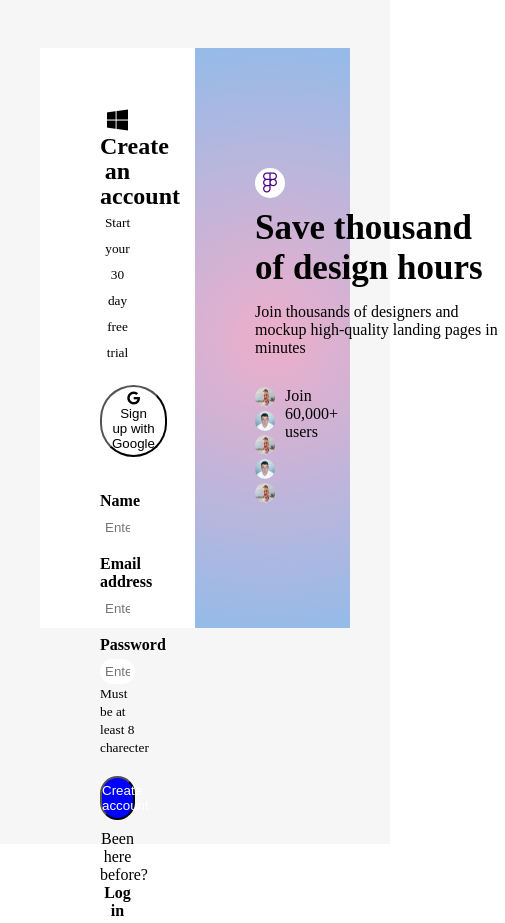
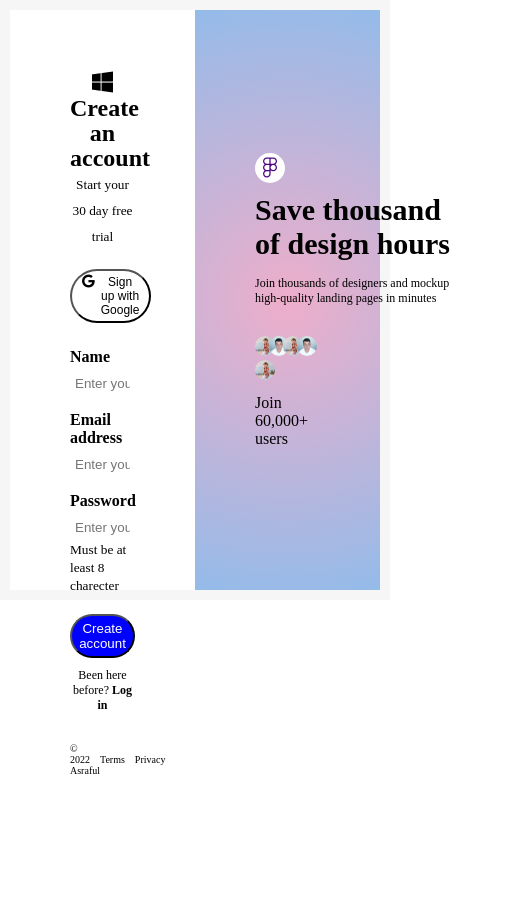
Before and after one commit to Mohammad-Asraful/DriblbleSimpleForm-HTML-CSS, a plain HTML site: page index.html in a window 390 px wide. Shown: the top 923 px of the page, 505 px wide, since content can reach past the window. After the commit the page ends 844 px from the top, so only its background shows below. Drawn offline with Linux system fonts and the light colour scheme.

Commit message:
add responsive design

```diff
--- a/index.html
+++ b/index.html
@@ -9,9 +9,10 @@
   </head>
 
   <body>
-    <section>
+    <section class="main-section">
       <div class="container">
         <div class="form-div">
+          <!-- Log in div start -->
           <div class="login-div">
             <div class="logo-div">
               <h1>
@@ -21,7 +22,8 @@
               <small>Start your 30 day free trial</small>
               <br />
               <button class="signup-btn">
-                <i class="fa-brands fa-google"></i> Sign up with Google
+                <i class="fa-brands fa-google"></i>
+                <span>Sign up with Google</span>
               </button>
             </div>
 
@@ -60,7 +62,9 @@
               </div>
             </div>
           </div>
-          <!--  -->
+          <!-- Log in div end -->
+
+          <!-- About div start -->
           <div class="about-div">
             <div class="figma-lpgo">
               <i class="fa-brands fa-figma"></i>
@@ -93,6 +97,7 @@
               <p>Join 60,000+ users</p>
             </div>
           </div>
+          <!-- About div end -->
         </div>
       </div>
     </section>
--- a/style.css
+++ b/style.css
@@ -6,19 +6,31 @@
   box-sizing: border-box;
 }
 
+section {
+  background-color: #f6f6f6;
+  padding: 30px;
+}
+
+@media screen and (max-width: 768px) {
+  section {
+    padding: 20px;
+  }
+}
+
+@media screen and (max-width: 640px) {
+  section {
+    padding: 10px;
+  }
+}
+
 .container {
-  width: 100vw;
-  height: 100vh;
+  width: 100%;
   margin: 0 auto;
-  background-color: #f6f6f6;
 }
 
 .form-div {
   display: flex;
-  /* gap: 10px; */
   align-items: center;
-  padding: 40px;
-  height: 80vh;
 }
 
 .login-div {
@@ -40,12 +52,20 @@
 }
 
 .signup-btn {
+  display: flex;
+  gap: 6px;
   background-color: #fff;
   margin: 20px 0;
   text-align: center;
   border-radius: 50px;
   padding: 4px 10px;
   cursor: pointer;
+}
+
+@media screen and (max-width: 640px) {
+  .signup-btn span {
+    font-size: 12px;
+  }
 }
 
 label {
@@ -71,6 +91,12 @@ input {
   margin-bottom: 30px;
 }
 
+@media screen and (max-width: 640px) {
+  .account-create p {
+    font-size: 12px;
+  }
+}
+
 .account-create a {
   color: black;
   font-weight: bold;
@@ -89,6 +115,18 @@ input {
   display: flex;
   justify-content: space-between;
   align-items: center;
+}
+
+@media screen and (max-width: 768px) {
+  .copy-right {
+    font-size: 12px;
+  }
+}
+
+@media screen and (max-width: 640px) {
+  .copy-right {
+    font-size: 10px;
+  }
 }
 
 .copy-right div a {
@@ -140,14 +178,44 @@ input {
   margin-bottom: 15px;
 }
 
+@media screen and (max-width: 640px) {
+  .about-heading {
+    width: 200px;
+    font-size: 30px;
+  }
+}
+
 .about-description {
   width: 250px;
   margin-bottom: 30px;
 }
 
+@media screen and (max-width: 640px) {
+  .about-description {
+    width: 200px;
+    font-size: 12px;
+  }
+}
+
 .profile-div {
   display: flex;
   gap: 10px;
+}
+
+@media screen and (max-width: 640px) {
+  .profile-div {
+    display: flex;
+    flex-direction: column;
+    align-items: center;
+  }
+}
+
+@media screen and (max-width: 768px) {
+  .profile-div {
+    display: flex;
+    flex-direction: column;
+    align-items: center;
+  }
 }
 
 .profiles img {
```
